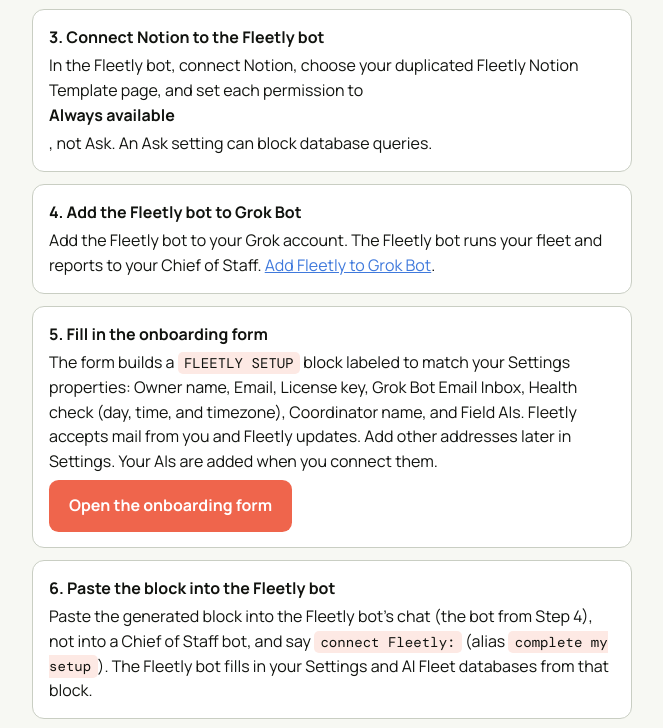
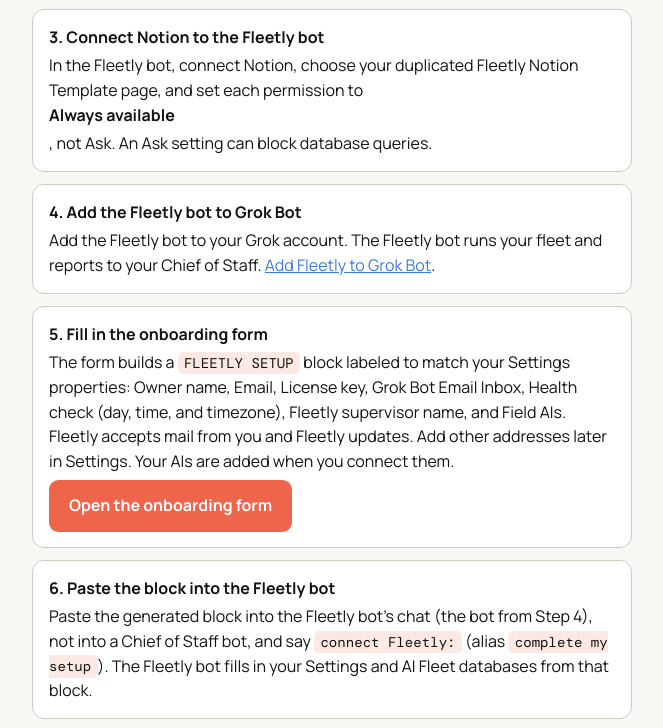
Before and after one commit to MIke24435/fleetly-site, a plain HTML site: page setup/index.html in a window 1280 px wide. Shown: the part 562-1290 px from the top of the page, without its empty margins (308-971 px from the left). Drawn offline with nearby package versions, Linux system fonts and the light colour scheme.

Commit message:
Onboarding form: rename setup-block label to 'Fleetly supervisor name:' (K.79 sub-item 6, Nov 11)

```diff
--- a/setup/index.html
+++ b/setup/index.html
@@ -83,7 +83,7 @@
     <li>
       <strong>5. Fill in the onboarding form</strong>
       The form builds a <code>FLEETLY SETUP</code> block labeled to match your Settings properties:
-      Owner name, Email, License key, Grok Bot Email Inbox, Health check (day, time, and timezone), Coordinator name, and Field AIs.
+      Owner name, Email, License key, Grok Bot Email Inbox, Health check (day, time, and timezone), Fleetly supervisor name, and Field AIs.
       Fleetly accepts mail from you and Fleetly updates. Add other addresses later in Settings. Your AIs are added when you connect them.
       <a class="btn" href="https://onboarding.fleetlybots.com">Open the onboarding form</a>
     </li>
```
Also changed, not shown: onboarding/index.html (+1 -1 lines).
